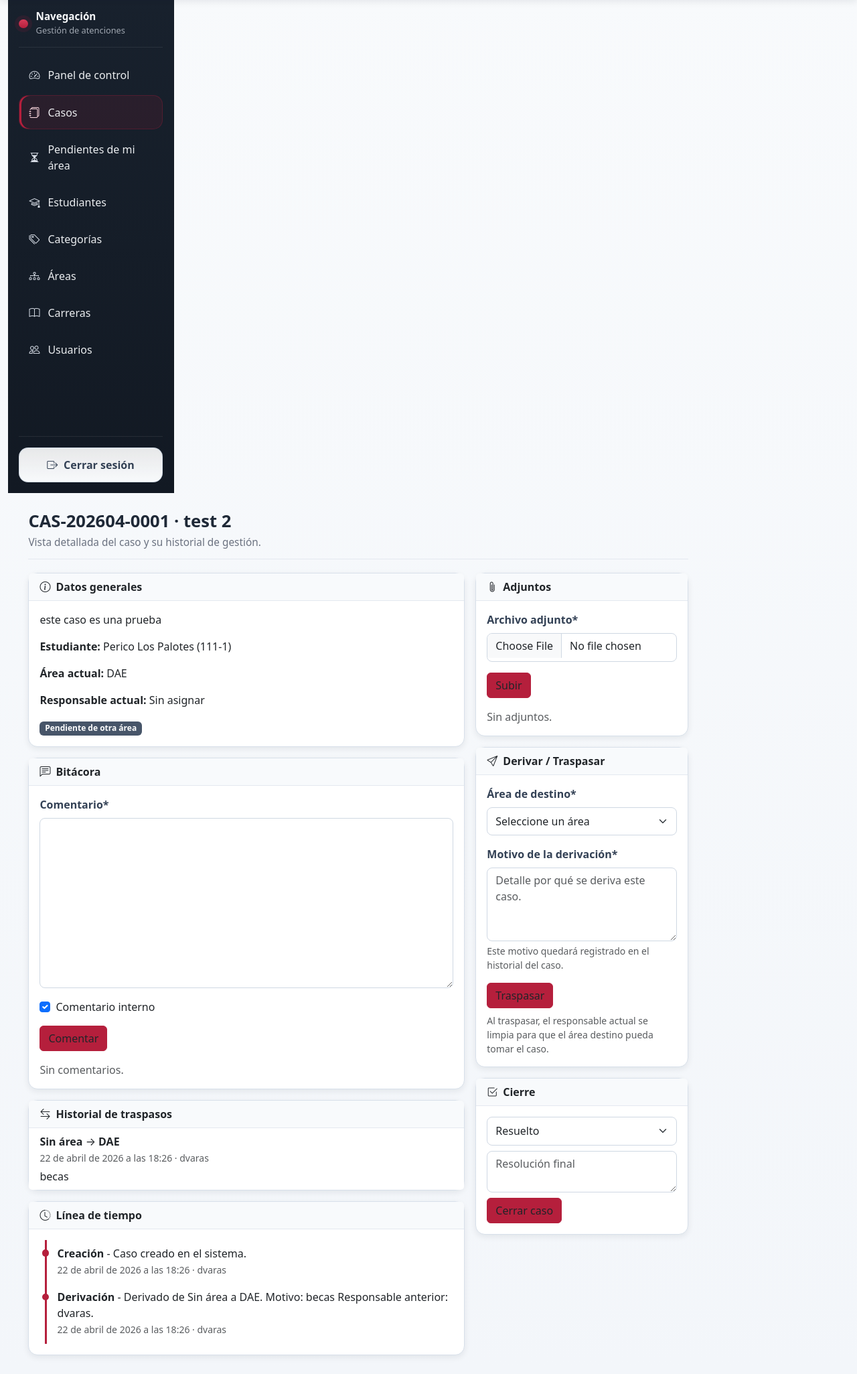
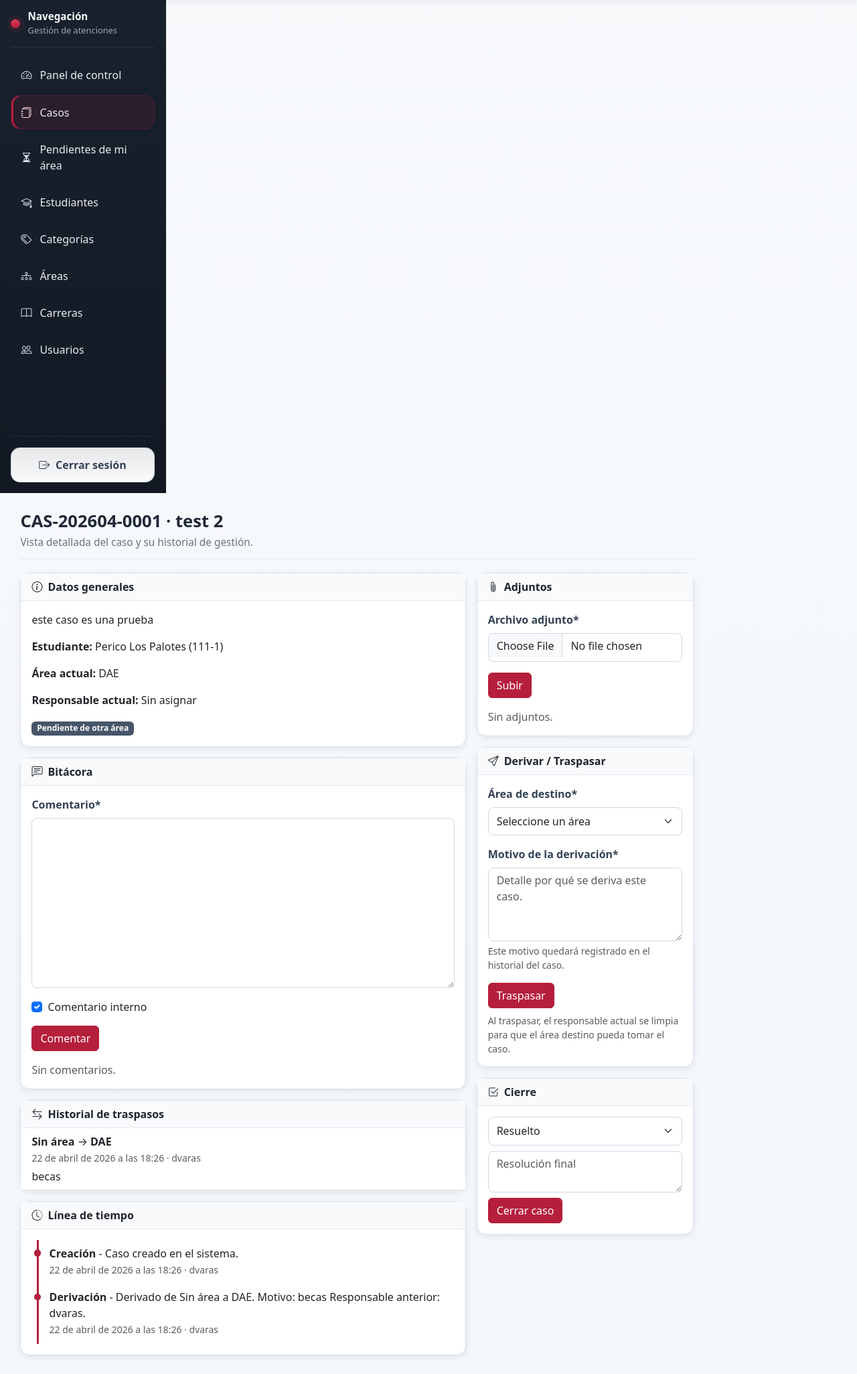
Before and after one commit to rueeen/atenciones-back, a Django app: page /cases/1/ in a window 1280 px wide. Shown: the part 64-2115 px from the top of the page at 67% size. Run offline with Django 5.2, Linux system fonts and the light colour scheme; a user stored in the database is signed in; data comes from the database, SQL or seed files in the repository; data that the repository does not hold is empty; some libraries are stand-ins or nearby versions.

Commit message:
Fix button contrast and align sidebar flush left

```diff
--- a/static/css/style.css
+++ b/static/css/style.css
@@ -44,6 +44,8 @@ body {
 
 .app-layout {
   min-height: calc(100vh - 64px);
+  padding-left: 0;
+  padding-right: 0;
 }
 
 .app-main {
@@ -385,6 +387,7 @@ body {
 .btn-primary {
   background: var(--c-primary);
   border-color: var(--c-primary);
+  color: #ffffff;
 }
 
 .btn-main:hover,
@@ -393,6 +396,7 @@ body {
 .btn-primary:focus-visible {
   background: var(--c-primary-strong);
   border-color: var(--c-primary-strong);
+  color: #ffffff;
 }
 
 .btn-soft {
```
